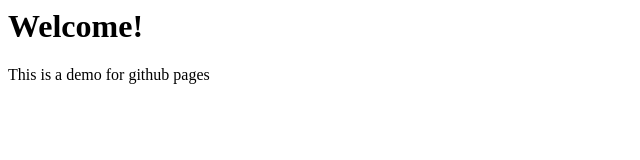
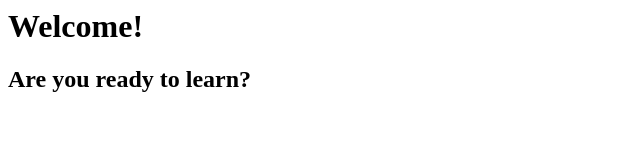
Before and after one commit to mattjbones/github-demo, a plain HTML site: page index.html in a window 1280 px wide. Shown: the whole page, without its empty margins (0-640 px from the left). Drawn offline with Linux system fonts and the light colour scheme.

Commit message:
Updating the subheading

```diff
--- a/index.html
+++ b/index.html
@@ -5,8 +5,6 @@
   </head>
   <body>
     <h1>Welcome!</h1>
-    <p>
-      This is a demo for github pages
-    </p>
+    <h2>Are you ready to learn?<h2>
   </body>
 </html>
```
